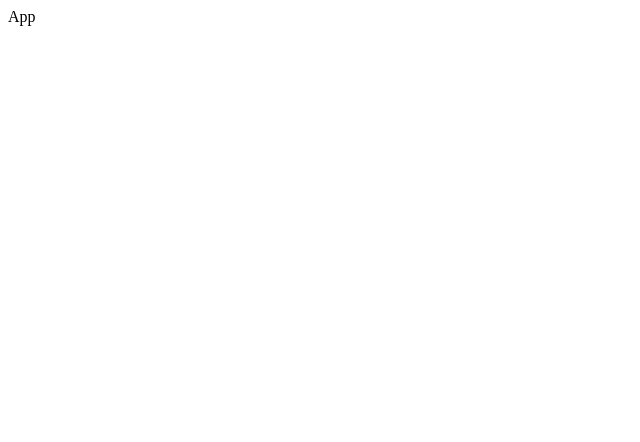
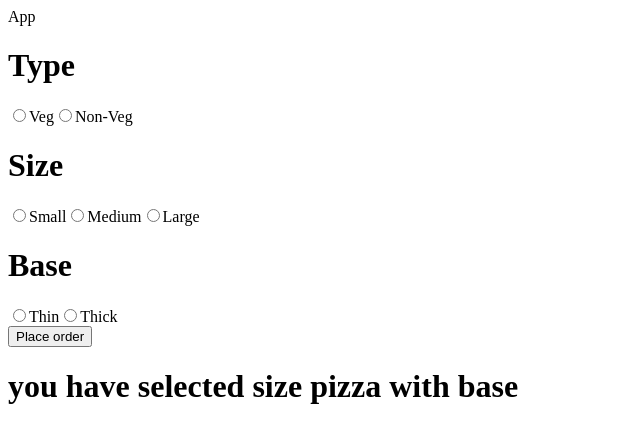
Before and after one commit to Shubham20002/PizzaShop, a React (Create React App) app: page / in a window 1280 px wide. Shown: the top 442 px of the page, without its empty margins (0-640 px from the left). Built offline with nearby package versions, Linux system fonts and the light colour scheme.

Commit message:
order saved

```diff
--- a/package.json
+++ b/package.json
@@ -6,6 +6,7 @@
     "@testing-library/jest-dom": "^5.17.0",
     "@testing-library/react": "^13.4.0",
     "@testing-library/user-event": "^13.5.0",
+    "firebase": "^10.7.2",
     "react": "^18.2.0",
     "react-dom": "^18.2.0",
     "react-scripts": "5.0.1",
--- a/src/App.js
+++ b/src/App.js
@@ -1,7 +1,11 @@
-import React from 'react'
+import React from 'react';
+import Form from './components/form'
 
 export default function App() {
   return (
-    <div>App</div>
+    <div>App
+      <Form/>
+    </div>
+
   )
 }
--- /dev/null
+++ b/src/components/form.js
@@ -0,0 +1,70 @@
+import { useEffect, useState } from "react";
+import {db} from '../firebaseinit';
+import { collection, addDoc } from "firebase/firestore";
+
+export default function Form(){
+    //to store perticular order
+      const [orderdata,setOrderdata]=useState({type:"",size:"",base:""});
+      // tostore all orders
+      const [orders,setOrders]=useState([]);
+
+
+      async function handleSubmit(e){
+        e.preventDefault();
+        // console.log("data submited")
+        setOrders([orderdata,...orders])
+
+        const docRef = await addDoc(collection(db, "pizzashop"), {
+            type:orderdata.type,
+            size:orderdata.size,
+            base:orderdata.base
+          });
+          console.log("Document written with ID: ", docRef.id);
+          setOrderdata({type:"",size:"",base:""})
+        // console.log(orders);
+    }
+
+
+    return(
+        <>
+        <div>
+        <form action="" onSubmit={handleSubmit} >
+            {/* type of pizza */}
+            <h1>Type</h1>
+        <input type="radio" id="type" name="type" value="veg" onChange={(e)=>
+         setOrderdata({type:e.target.value,size:orderdata.size,base:orderdata.base})}/>
+        <label for="html">Veg</label>
+
+        <input type="radio" id="type" name="type"  value="non-veg"  onChange={(e)=>
+                                    setOrderdata({type:e.target.value,size:orderdata.size,base:orderdata.base})} />
+        <label for="css">Non-Veg</label><br/>
+          {/*size of pizza  */}
+        <h1>Size</h1>
+        <input type="radio" id="size" name="size" value="small"  onChange={(e)=>
+                                    setOrderdata({type:orderdata.type,size:e.target.value,base:orderdata.base})}/>
+        <label for="html">Small</label>
+        <input type="radio" id="size" name="size"  value="medium" onChange={(e)=>
+                                    setOrderdata({type:orderdata.type,size:e.target.value,base:orderdata.base})}/>
+        <label for="css">Medium</label>
+        <input type="radio" id="size" name="size"  value="large" onChange={(e)=>
+                                    setOrderdata({type:orderdata.type,size:e.target.value,base:orderdata.base})}/>
+        <label for="css">Large</label>
+        <br/>
+         {/* base size */}
+        <h1>Base</h1>
+        <input type="radio" id="base" name="base" value="thin" onChange={(e)=>
+                                    setOrderdata({type:orderdata.type,size:orderdata.size,base:e.target.value})}/>
+        <label for="html">Thin</label>
+        <input type="radio" id="base" name="base" value="thick" onChange={(e)=>
+                                    setOrderdata({type:orderdata.type,size:orderdata.size,base:e.target.value})}/>
+        <label for="html">Thick</label>
+        <br/>
+
+        <button>Place order</button>
+        <h1>you have selected {orderdata.size} size {orderdata.type} pizza with {orderdata.base} base</h1>
+
+        </form>
+        </div>
+        </>
+    )
+}
--- /dev/null
+++ b/src/firebaseinit.js
@@ -0,0 +1,20 @@
+// Import the functions you need from the SDKs you need
+import { initializeApp } from "firebase/app";
+import { getFirestore } from "firebase/firestore";
+// TODO: Add SDKs for Firebase products that you want to use
+// https://firebase.google.com/docs/web/setup#available-libraries
+
+// Your web app's Firebase configuration
+const firebaseConfig = {
+    apiKey: "AIzaSyAzKML6uWACqwhwIdWbh9FbnF6tlID2crY",
+    authDomain: "pizzashop-73322.firebaseapp.com",
+    projectId: "pizzashop-73322",
+    storageBucket: "pizzashop-73322.appspot.com",
+    messagingSenderId: "50506438137",
+    appId: "1:50506438137:web:01f07e17f42ba355c01928"
+  };
+
+// Initialize Firebase
+const app = initializeApp(firebaseConfig);
+// Initialize Cloud Firestore and get a reference to the service
+ export const db = getFirestore(app);
```
Also changed, not shown: 1 other file (tests, documents, lock files or other folders).
